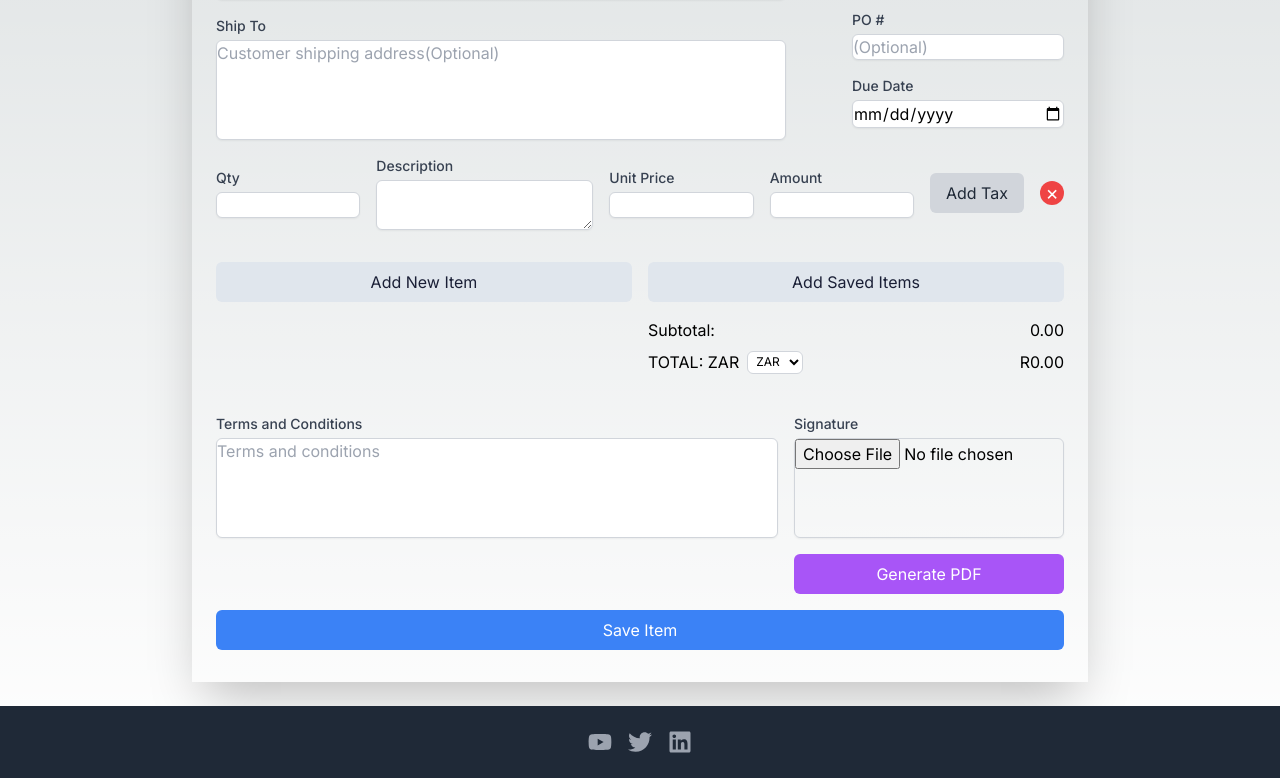
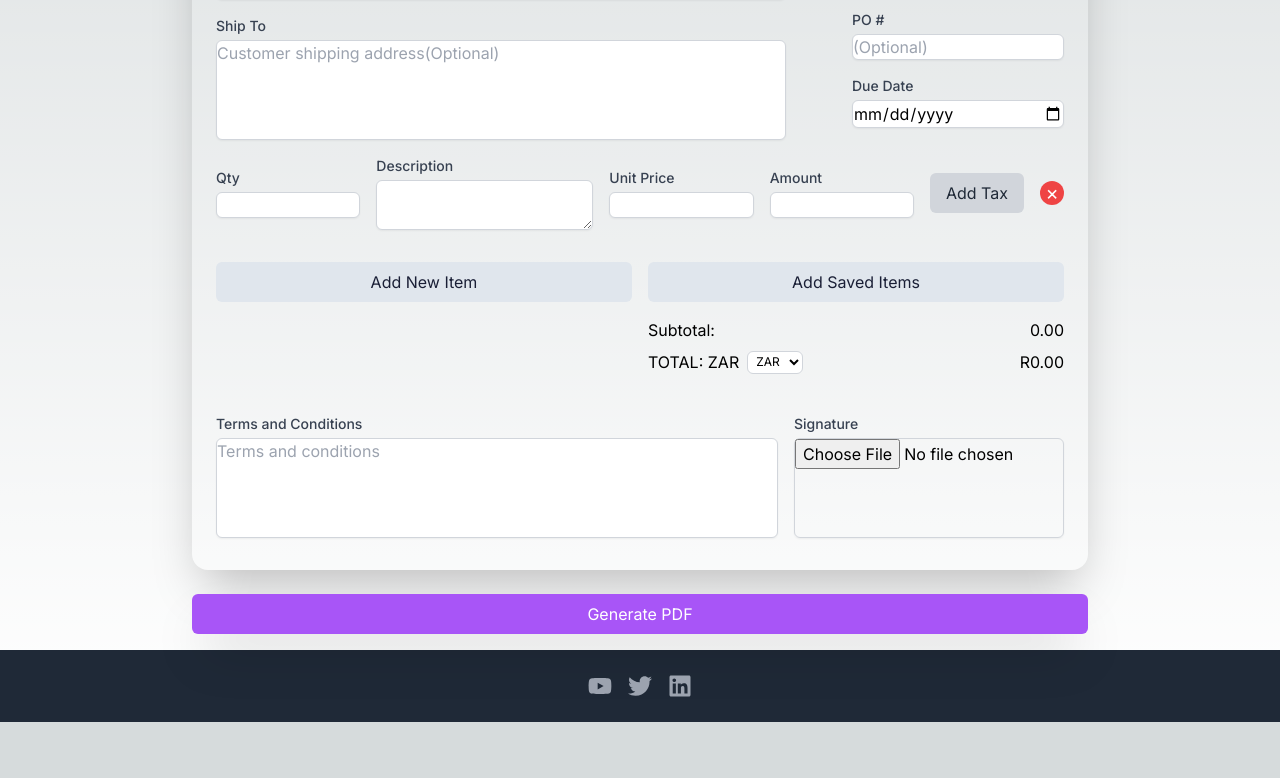
Before and after one commit to dsampson94/invoisseur-next, a Next.js app: page / in a window 1280 px wide. Shown: the part 432-1210 px from the top of the page. After the commit the page ends 1154 px from the top, so only its background shows below. Built offline with nearby package versions, Linux system fonts and the light colour scheme.

Commit message:
fixes etc

```diff
--- a/app/components/InvoiceForm.tsx
+++ b/app/components/InvoiceForm.tsx
@@ -436,7 +436,8 @@ const InvoiceForm: React.FC = () => {
     };
 
     return (
-        <div className="py-8 px-6 my-6 flex min-h-screen shadow-2xl max-w-4xl flex-col mx-auto">
+        <div>
+            <div className="py-8 px-6 my-6 flex min-h-screen shadow-2xl rounded-2xl max-w-4xl flex-col mx-auto">
                 <div className="flex flex-row space-x-4">
                     <div className="flex-1 mr-4">
                         {/* From Section */ }
@@ -704,27 +705,7 @@ const InvoiceForm: React.FC = () => {
                                 className="mt-1 block w-full border border-gray-300 rounded-md shadow-sm"
                                 style={ { height: '100px', maxWidth: '270px' } }
                             />
-
-                        {/* Generate PDF Button */ }
-                        <div className="mt-4">
-                            <button
-                                onClick={ generatePDF }
-                                className="py-2 bg-purple-500 text-white rounded-md hover:bg-purple-600 w-full"
-                            >
-                                Generate PDF
-                            </button>
                         </div>
-                    </div>
-                </div>
-
-                {/* Save Item Button */ }
-                <div className="flex mt-4">
-                    <button
-                        onClick={ saveCurrentItem }
-                        className="py-2 bg-blue-500 text-white rounded-md hover:bg-blue-600 w-full"
-                    >
-                        Save Item
-                    </button>
                     </div>
 
                     {/* Tax and Saved Items Modal */ }
@@ -741,6 +722,17 @@ const InvoiceForm: React.FC = () => {
                     />
                 </div>
             </div>
+            {/* Generate PDF Button */ }
+            <div className="my-4 max-w-4xl justify-center flex mx-auto">
+                <button
+                    onClick={ generatePDF }
+                    className="py-2 shadow-2xl bg-purple-500 text-white rounded-md hover:bg-purple-600 w-full"
+                >
+                    Generate PDF
+                </button>
+            </div>
+        </div>
+
     );
 };
 
```
Lines whose indentation alone changed are shown as unchanged.
